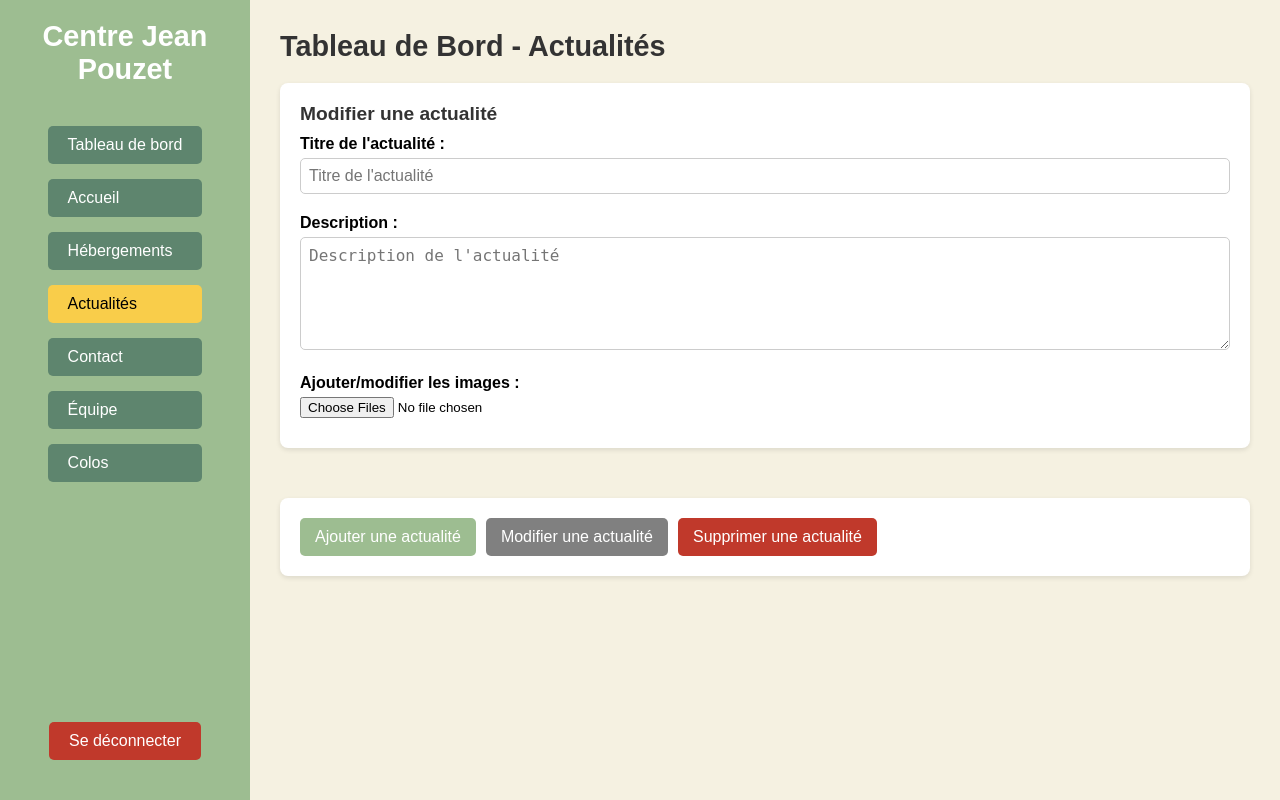
After one commit to wladimirbigand/CentreJeanPouzet.github.io, a PHP site: page /Admin/TableauDeBordActus.html in a window 1280 px wide. The commit adds this page. Run offline with PHP 8.4, Linux system fonts and the light colour scheme.

Commit message:
Ajout des interfaces administrateur en HTML (TableauDeBord) Ajout des interfaces administrateur en CSS (TableauDeBord) Ajout de la page Login.html Correction Footer.php

```diff
--- /dev/null
+++ b/Admin/TableauDeBordActus.html
@@ -0,0 +1,124 @@
+<!DOCTYPE html>
+<html lang="fr">
+<head>
+    <meta charset="UTF-8">
+    <title>Tableau de Bord - Actualités</title>
+    <link rel="stylesheet" href="../CSS/TableauDeBordHebergements.css">
+    <style>
+        /* Styles spécifiques à la page des actualités */
+        .actu-item {
+            margin-bottom: 30px;
+        }
+        .actu-item p {
+            margin: 10px 0 5px;
+            font-weight: bold;
+        }
+        .actu-item input[type="text"],
+        .actu-item textarea {
+            width: 100%;
+            padding: 8px;
+            margin-bottom: 10px;
+            font-size: 1rem;
+            border: 1px solid #ccc;
+            border-radius: 5px;
+            outline: none;
+        }
+        .preview-container {
+            margin-top: 10px;
+            text-align: center;
+        }
+        .preview-container img {
+            max-width: 100px;
+            max-height: 100px;
+            margin: 5px;
+            border: 2px solid #5E856E;
+            border-radius: 5px;
+        }
+    </style>
+</head>
+<body>
+<div class="dashboard-container">
+    <!-- Barre latérale -->
+    <aside class="sidebar">
+        <div class="logo">
+            <h2>Centre Jean Pouzet</h2>
+        </div>
+        <nav>
+            <ul>
+                <li><a href="TableauDeBord.html">Tableau de bord</a></li>
+                <li><a href="TableauDeBordAccueil.html">Accueil</a></li>
+                <li><a href="TableauDeBordHebergements.html">Hébergements</a></li>
+                <li><a href="TableauDeBordActus.html" class="active">Actualités</a></li>
+                <li><a href="#">Contact</a></li>
+                <li><a href="#">Équipe</a></li>
+                <li><a href="#">Colos</a></li>
+            </ul>
+        </nav>
+        <div class="logout">
+            <button>Se déconnecter</button>
+        </div>
+    </aside>
+
+    <!-- Contenu principal -->
+    <main class="content">
+        <header class="header">
+            <h1>Tableau de Bord - Actualités</h1>
+        </header>
+
+        <!-- Section de modification des actualités -->
+        <section class="admin-section">
+            <!-- Bloc d'édition d'une actualité -->
+            <div class="admin-block actu-item">
+                <h2>Modifier une actualité</h2>
+                <p>Titre de l'actualité :</p>
+                <input type="text" placeholder="Titre de l'actualité">
+
+                <p>Description :</p>
+                <textarea placeholder="Description de l'actualité" rows="5"></textarea>
+
+                <p>Ajouter/modifier les images :</p>
+                <!-- Permet la sélection de plusieurs images -->
+                <input type="file" id="fileInputActu1" accept="image/*" multiple>
+                <!-- Zone d'aperçu des images sélectionnées -->
+                <div class="preview-container" id="previewActu1"></div>
+            </div>
+
+            <!-- Bloc d'actions commun aux actualités -->
+            <div class="admin-block actions">
+                <button id="Add">Ajouter une actualité</button>
+                <button id="Modify">Modifier une actualité</button>
+                <button id="Delete">Supprimer une actualité</button>
+            </div>
+        </section>
+    </main>
+</div>
+
+<script>
+    // Fonction pour afficher l'aperçu des images sélectionnées
+    function previewImages(inputElement, previewContainer) {
+        previewContainer.innerHTML = ""; // On vide le container d'aperçu
+        if (inputElement.files) {
+            Array.from(inputElement.files).forEach(function(file) {
+                const reader = new FileReader();
+                reader.onload = function(e) {
+                    const img = document.createElement("img");
+                    img.src = e.target.result;
+                    previewContainer.appendChild(img);
+                };
+                reader.readAsDataURL(file);
+            });
+        }
+    }
+
+    // Ajout de l'aperçu pour le premier bloc d'actualités
+    const fileInputActu1 = document.getElementById("fileInputActu1");
+    const previewActu1 = document.getElementById("previewActu1");
+
+    fileInputActu1.addEventListener("change", function() {
+        previewImages(this, previewActu1);
+    });
+
+    // Vous pourrez ajouter ici d'autres scripts pour la gestion dynamique des actualités
+</script>
+</body>
+</html>
--- /dev/null
+++ b/CSS/TableauDeBordHebergements.css
@@ -0,0 +1,185 @@
+/* Remise à zéro des marges et paddings */
+* {
+    margin: 0;
+    padding: 0;
+    box-sizing: border-box;
+}
+
+/* Conteneur global qui gère la disposition en deux colonnes : sidebar + contenu */
+.dashboard-container {
+    display: grid;
+    grid-template-columns: 250px 1fr; /* 250px pour la barre latérale et le reste pour le contenu */
+    min-height: 100vh;               /* Occupe toute la hauteur de la fenêtre */
+    background-color: #f4f4f4;       /* Gris clair de fond général */
+    font-family: Arial, sans-serif;
+}
+
+/* ----- Barre latérale ----- */
+.sidebar {
+    background-color: #9DBD91; /* Couleur de fond vert/olive */
+    color: #fff;
+    display: flex;
+    flex-direction: column; /* Empile les éléments verticalement */
+    align-items: center;    /* Centre horizontalement les éléments */
+    padding: 20px;
+}
+
+/* Logo ou nom du centre */
+.sidebar .logo {
+    margin-bottom: 40px;
+}
+
+.sidebar .logo h2 {
+    font-size: 1.8rem;
+    text-align: center;
+    margin: 0;
+}
+
+/* Liens de navigation */
+.sidebar nav ul {
+    list-style: none;
+    width: 100%;
+}
+
+.sidebar nav ul li {
+    margin-bottom: 15px;
+}
+
+.sidebar nav ul li a {
+    display: block;
+    text-decoration: none;
+    color: #fff;
+    padding: 10px 20px;
+    border-radius: 5px;
+    transition: background-color 0.3s ease;
+    background-color: #5e856e;
+}
+
+.sidebar nav ul li a.active {
+    background-color: #F9CD4A;
+    color: black;
+}
+
+.sidebar nav ul li a:hover {
+    background-color: #FFEDA7; /* Même couleur au survol, on peut éventuellement l'assombrir si souhaité */
+}
+
+/* Bouton de déconnexion */
+.logout {
+    margin-top: auto; /* Pousse le bouton en bas de la sidebar */
+    margin-bottom: 20px;
+}
+
+.logout button {
+    background-color: #c0392b; /* Couleur rouge/brun */
+    border: none;
+    color: #fff;
+    padding: 10px 20px;
+    font-size: 1rem;
+    border-radius: 5px;
+    cursor: pointer;
+    transition: background-color 0.3s ease;
+}
+
+.logout button:hover {
+    background-color: #a93226; /* Variation plus sombre au survol */
+}
+
+/* ----- Contenu principal ----- */
+.content {
+    background-color: #f5f1e1; /* Beige clair */
+    padding: 30px;
+}
+
+/* En-tête */
+.header {
+    margin-bottom: 20px;
+}
+
+.header h1 {
+    font-size: 1.8rem;
+    color: #333;
+}
+
+/* Section d'administration principale */
+.admin-section {
+    display: grid;
+    grid-template-rows: auto 1fr; /* 2 colonnes pour répartir les blocs */
+    grid-gap: 20px;
+}
+
+/* Blocs admin : zone de saisie, textes, etc. */
+.admin-block {
+    background-color: #fff;
+    padding: 20px;
+    border-radius: 8px;
+    box-shadow: 0 2px 5px rgba(0,0,0,0.1);
+}
+
+.admin-block h2 {
+    margin-bottom: 10px;
+    font-size: 1.2rem;
+    color: #333;
+}
+
+/* Champs de saisie */
+.admin-block input[type="text"],
+.admin-block textarea {
+    width: 100%;
+    padding: 8px;
+    margin-bottom: 10px;
+    font-size: 1rem;
+    border: 1px solid #ccc;
+    border-radius: 5px;
+    outline: none; /* Retire le contour bleu dans certains navigateurs */
+}
+
+/* Zone d'actions (ajouter / modifier / supprimer) */
+.admin-block.actions {
+    display: flex;
+    flex-wrap: wrap;    /* Les boutons passent à la ligne si nécessaire */
+    gap: 10px;
+    justify-content: flex-start;
+}
+
+.admin-block.actions button {
+    /*background-color: #9DBD91;*/
+    color: #fff;
+    border: none;
+    padding: 10px 15px;
+    border-radius: 5px;
+    font-size: 1rem;
+    cursor: pointer;
+    transition: background-color 0.3s ease;
+}
+
+.admin-block.actions #Add {
+    background-color: #9DBD91;
+}
+.admin-block.actions #Add:hover {
+    background-color: #7c9572;
+}
+
+.admin-block.actions #Modify {
+    background-color: grey;
+}
+.admin-block.actions #Modify:hover {
+    background-color: dimgray;
+}
+
+.admin-block.actions #Delete {
+    background-color: #c0392b;
+}
+.admin-block.actions #Delete:hover {
+    background-color: #a93226;
+}
+
+/* Ajustements responsive pour mobile ou petites résolutions */
+@media screen and (max-width: 768px) {
+    .dashboard-container {
+        grid-template-columns: 1fr;  /* La sidebar occupe toute la largeur, puis le contenu suit */
+    }
+    .admin-section {
+        grid-template-columns: 1fr; /* Les blocs en une seule colonne */
+    }
+}
--- a/Includes/Footer.php
+++ b/Includes/Footer.php
@@ -4,7 +4,7 @@
         <a href="Politique de Confidentialite.php">Politique de confidentialité</a>
     </div>
     <div class="footer-center">
-        <a href="../HTML/Login.html">Admin <span>&#128274;</span></a>
+        <a href="../Admin/Login.html">Admin <span>&#128274;</span></a>
         ©2024 ColoConnect | Tous droits réservés
     </div>
     <div class="footer-right">
```
Also changed, not shown: Admin/TableauDeBord.html (added, +61 -0 lines), Admin/TableauDeBordAccueil.html (added, +109 -0 lines), Admin/TableauDeBordHebergements.html (added, +70 -0 lines), CSS/TableauDeBord.css (added, +149 -0 lines), Admin/Login.html (renamed from HTML/Login.html).
